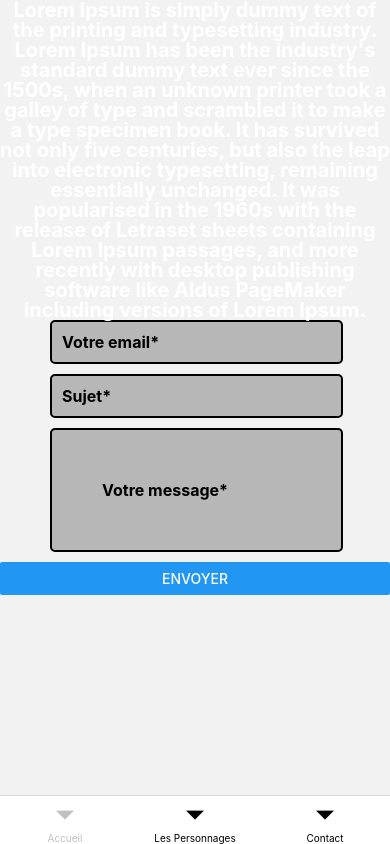
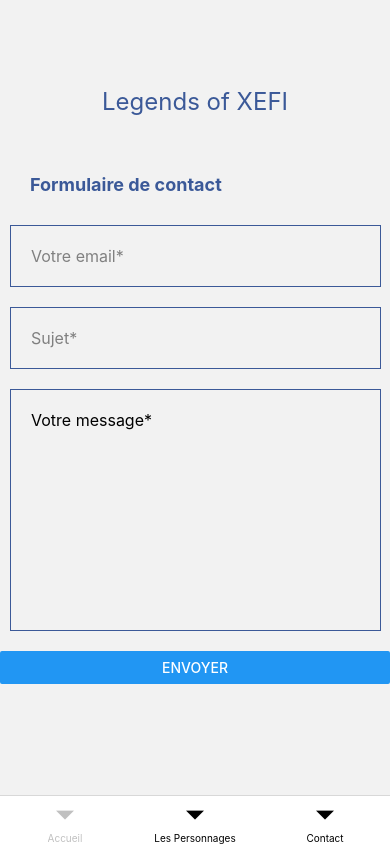
Before and after one commit to mchanfiou/projet-react-rattrapage, a React Native app in the folder App/: screen /Contact in a window 390 px wide. Built offline with nearby package versions, Linux system fonts and the light colour scheme.

Commit message:
12e commit

```diff
--- a/App/CustomPages/contact.js
+++ b/App/CustomPages/contact.js
@@ -1,32 +1,26 @@
 import React from 'react';
-import { StatusBar } from 'expo-status-bar';
-import { TouchableOpacity, TextInput ,ImageBackground ,StyleSheet, Text, View, Button } from 'react-native';
+
+import {  TextInput,StyleSheet, Text, View, Button } from 'react-native';
 
 
 
 function Contact() {
   return (
     <View style={styles.container}>
-
-            <Text style={styles.text}>Lorem Ipsum is simply dummy text of the printing and typesetting industry. Lorem Ipsum has been the industry's standard dummy text ever since the 1500s, when an unknown printer took a galley of type and scrambled it to make a type specimen book. It has survived not only five centuries, but also the leap into electronic typesetting, remaining essentially unchanged. It was popularised in the 1960s with the release of Letraset sheets containing Lorem Ipsum passages, and more recently with desktop publishing software like Aldus PageMaker including versions of Lorem Ipsum.</Text>
-            <StatusBar style="auto" />
+            <Text style={styles.titreGrand}>Legends of XEFI</Text>
+            <Text style={styles.titre}>Formulaire de contact</Text>
             <TextInput
             style={styles.input}
-            placeholder="Alors la recherche ? ..."
-            placeholderTextColor="black"
-            value={"Votre email*"}
+            placeholder="Votre email*"
+
             />
             <TextInput
             style={styles.input}
-            placeholder="Alors la recherche ? ..."
-            placeholderTextColor="black"
-            value={"Sujet*"}
+            placeholder="Sujet*"
             />
             <TextInput
             style={styles.inputMessage}
-            placeholder="Alors la recherche ? ..."
-            placeholderTextColor="black"
-            value={"Votre message*"}
+            placeholder="Votre message*"
             />
             <Button title="Envoyer" style={styles.button}>Envoyer</Button>
 
@@ -39,38 +33,47 @@ const styles = StyleSheet.create({
     flex: 1,
 
   },
+  titreGrand: {
+    color: '#3B5998',
+    fontSize: 24,
+    lineHeight: 84,
+    textAlign: 'center',
+    paddingTop: 60,
+    paddingBottom: 30
 
+  },
+  titre: {
+    color: '#3B5998',
+    fontSize: 18,
+    fontWeight: 'bold',
+    paddingLeft: 30,
+    paddingBottom: 30
+  },
   input: {
-    width: '75%',
-    borderWidth: 2,
-    borderColor: 'black',
-    backgroundColor: 'rgba(169, 169, 169, 0.8)',
-    borderRadius: 5,
-    marginLeft: 50,
-    padding: 10,
-    marginBottom: 10,
+    width: '95%',
+    marginLeft: 10,
+    marginBottom: 20,
+    borderWidth: 1,
+    borderColor: '#3B5998',
+    padding: 20,
     justifyContent: 'center',
     alignContent : 'center',
     fontSize: 16,
-    fontWeight: 'bold',
+    color:'gray',
+
   },
   inputMessage: {
-    width: '75%',
-    borderWidth: 2,
-    borderColor: 'black',
-    backgroundColor: 'rgba(169, 169, 169, 0.8)',
-    borderRadius: 5,
-    marginLeft: 50,
-    padding: 50,
-    marginBottom: 10,
+    width: '95%',
+    marginLeft: 10,
+    borderWidth: 1,
+    borderColor: '#3B5998',
+    paddingTop: 20,
+    paddingLeft: 20,
+    paddingBottom: 200,
+    marginBottom: 20,
+    fontSize: 16,
+  },
 
-    fontSize: 16,
-    fontWeight: 'bold',
-  },
-  image: {
-    flex: 1,
-    justifyContent: 'center',
-  },
   text: {
     color: 'white',
     fontSize: 20,
@@ -84,9 +87,9 @@ const styles = StyleSheet.create({
     width: '60%',
     marginLeft: '20%',
     padding: 10,
-    alignItems: 'center',
+    alignItems: 'right',
     borderColor: 'gray',
-    backgroundColor: 'gray',
+    backgroundColor: '#3B5998'
   },
   buttonText: {
     fontSize: 16,
```
